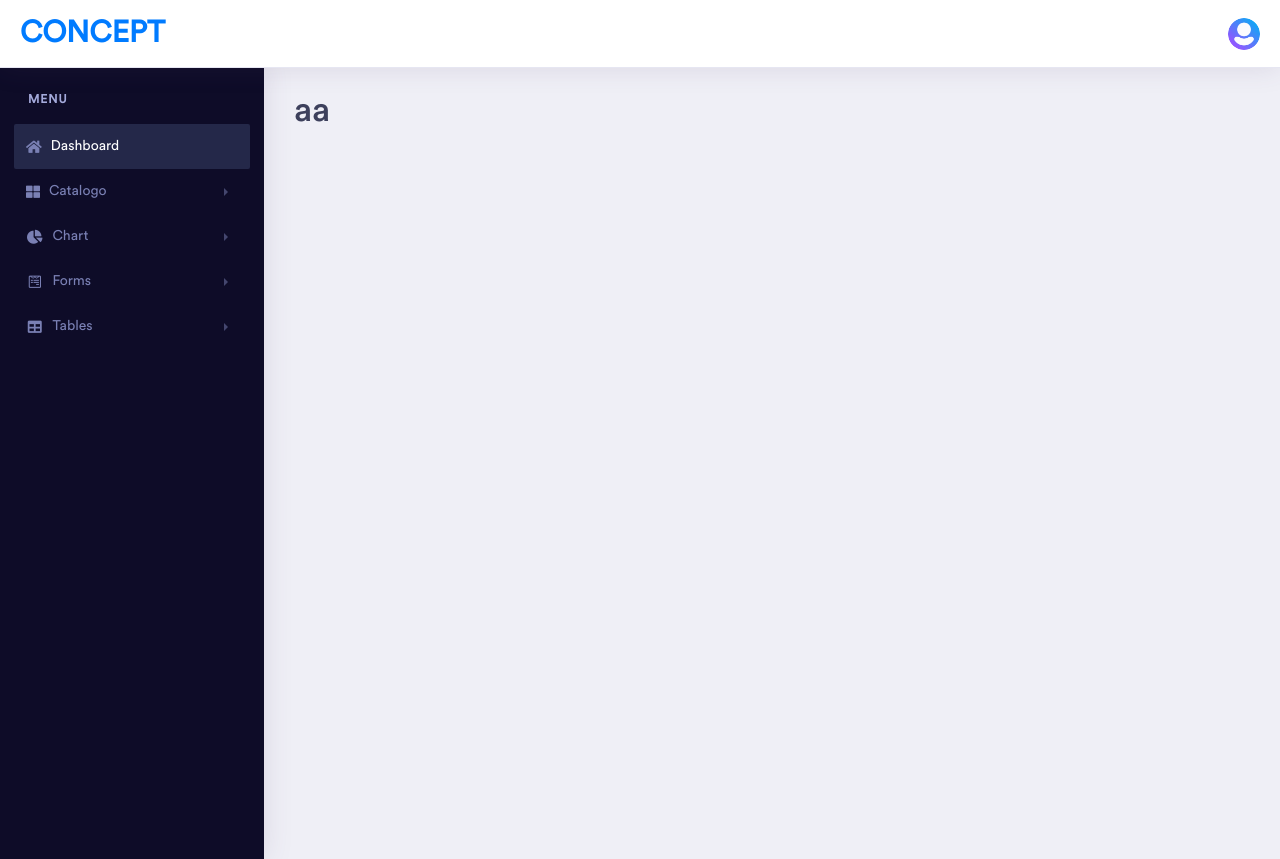
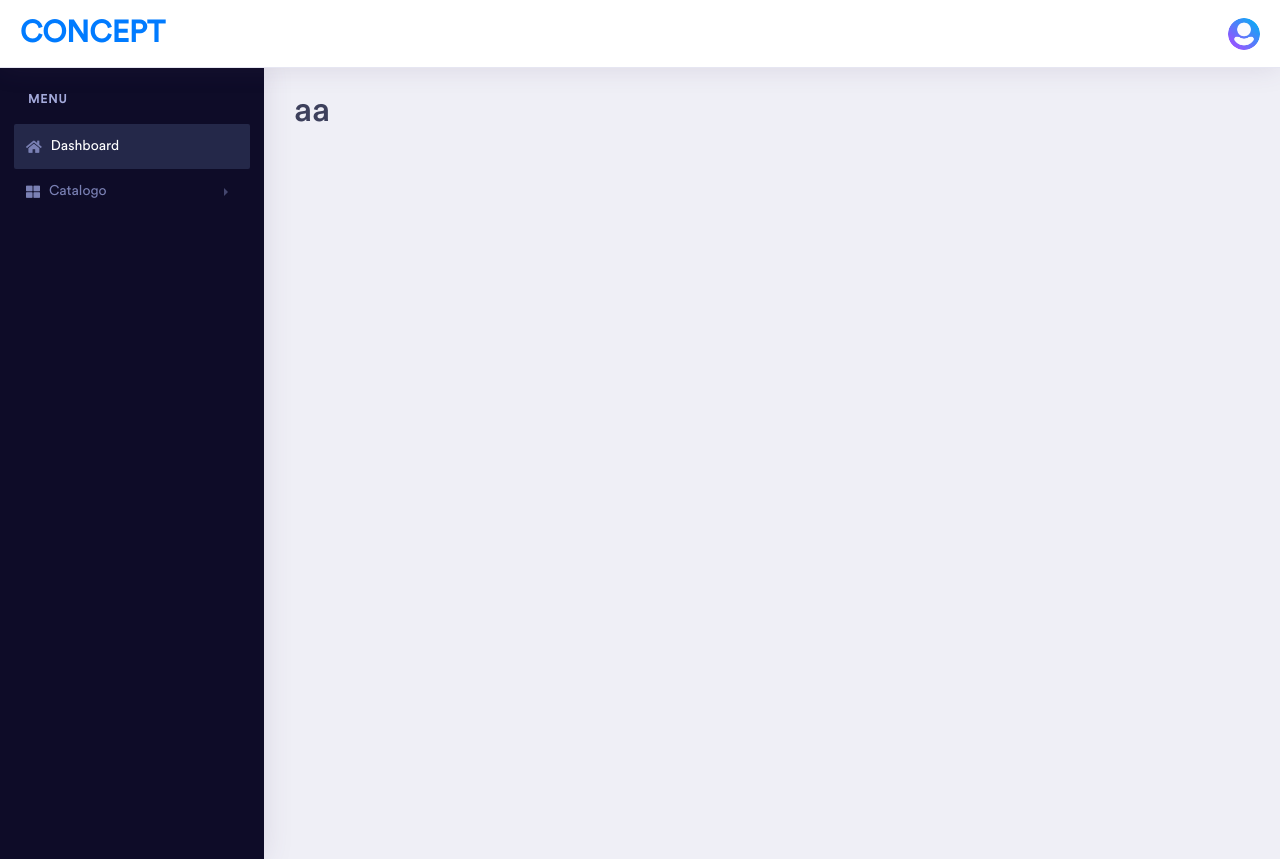
Before and after one commit to TryNeo/sistema-gestion-pedidos, a Django app: page /dashboard/ in a window 1280 px wide. Shown: the top 859 px of the page. Run offline with Django 3.2, Linux system fonts and the light colour scheme; the visitor is signed in with stand-in values (Sample User, id 1); parts of the project's set-up code (start-up, migrations or seed data) failed here and were passed over; some libraries are stand-ins or nearby versions; some web fonts are replaced.

Commit message:
update 12/08/2020

```diff
--- a/apps/dbd/templates/categoria/categoria_form.html
+++ b/apps/dbd/templates/categoria/categoria_form.html
@@ -1,7 +1,11 @@
 {% load widget_tweaks %}
 <div class="modal-dialog  modal-dialog-centered" role="document">
     <div class="modal-content">
+        {% if obj %}
+        <form method="POST" role="form" class="form-inline" action="{% url 'dbd:categoria_edit' obj.pk %}">
+        {% else %}
         <form method="POST" role="form" class="form-inline" action="{% url 'dbd:categoria_new' %}">
+        {% endif %}
             {% csrf_token %}
             <div class="modal-header">
                 <h5 class="modal-title" >{{titulo}}</h5>
--- a/apps/dbd/templates/categoria/categoria_list.html
+++ b/apps/dbd/templates/categoria/categoria_list.html
@@ -76,8 +76,8 @@
                       <span class="label label-danger">Inactivo</span>
                       {% endif %} </td>
                         <td>
-                            <button type="button" class="btn btn-info btn-circle"><i class="far fa-edit"></i></button>
-                            <a href="" class="btn btn-danger btn-circle" role="button"><i class="fa fa-thumbs-down" aria-hidden="true"></i></a>
+                            <button type="button" class="btn btn-info btn-circle"  onclick="return abrir_modal('{% url 'dbd:categoria_edit' cate.id_categoria %}')" ><i class="far fa-edit"></i></button>
+                            <button type="button" class="btn btn-danger btn-circle"  onclick="return abrir_modal('{% url 'dbd:categoria_delete' cate.id_categoria %}')" ><i class="far fa-thumbs-down"></i></button>
                         </td>
                     </tr>
                   {% endfor %}
--- a/apps/dbd/urls.py
+++ b/apps/dbd/urls.py
@@ -7,4 +7,7 @@ urlpatterns = [
 
     path('categoria/',CategoriaListView.as_view(),name="categoria_list"),
     path('categoria/new/',CategoriaCreateView.as_view(),name="categoria_new"),
+    path('categoria/edit/<int:pk>',CategoriaUpdateView.as_view(),name="categoria_edit"),
+    path('categoria/delete/<int:pk>',CategoriaDeleteView.as_view(),name="categoria_delete"),
+
 ]
--- a/templates/base.html
+++ b/templates/base.html
@@ -84,61 +84,6 @@
                                     </ul>
                                 </div>
                             </li>
-                            <li class="nav-item">
-                                <a class="nav-link" href="#" data-toggle="collapse" aria-expanded="false" data-target="#submenu-3" aria-controls="submenu-3"><i class="fas fa-fw fa-chart-pie"></i>Chart</a>
-                                <div id="submenu-3" class="collapse submenu" style="">
-                                    <ul class="nav flex-column">
-                                        <li class="nav-item">
-                                            <a class="nav-link" href="chart-c3.html">C3 Charts</a>
-                                        </li>
-                                        <li class="nav-item">
-                                            <a class="nav-link" href="chart-chartist.html">Chartist Charts</a>
-                                        </li>
-                                        <li class="nav-item">
-                                            <a class="nav-link" href="chart-charts.html">Chart</a>
-                                        </li>
-                                        <li class="nav-item">
-                                            <a class="nav-link" href="chart-morris.html">Morris</a>
-                                        </li>
-                                        <li class="nav-item">
-                                            <a class="nav-link" href="chart-sparkline.html">Sparkline</a>
-                                        </li>
-                                        <li class="nav-item">
-                                            <a class="nav-link" href="chart-gauge.html">Guage</a>
-                                        </li>
-                                    </ul>
-                                </div>
-                            </li>
-                            <li class="nav-item ">
-                                <a class="nav-link" href="#" data-toggle="collapse" aria-expanded="false" data-target="#submenu-4" aria-controls="submenu-4"><i class="fab fa-fw fa-wpforms"></i>Forms</a>
-                                <div id="submenu-4" class="collapse submenu" style="">
-                                    <ul class="nav flex-column">
-                                        <li class="nav-item">
-                                            <a class="nav-link" href="form-elements.html">Form Elements</a>
-                                        </li>
-                                        <li class="nav-item">
-                                            <a class="nav-link" href="form-validation.html">Parsely Validations</a>
-                                        </li>
-                                        <li class="nav-item">
-                                            <a class="nav-link" href="multiselect.html">Multiselect</a>
-                                        </li>
-                                    </ul>
-                                </div>
-                            </li>
-                            <li class="nav-item">
-                                <a class="nav-link" href="#" data-toggle="collapse" aria-expanded="false" data-target="#submenu-5" aria-controls="submenu-5"><i class="fas fa-fw fa-table"></i>Tables</a>
-                                <div id="submenu-5" class="collapse submenu" style="">
-                                    <ul class="nav flex-column">
-                                        <li class="nav-item">
-                                            <a class="nav-link" href="general-table.html">General Tables</a>
-                                        </li>
-                                        <li class="nav-item">
-                                            <a class="nav-link" href="data-tables.html">Data Tables</a>
-                                        </li>
-                                    </ul>
-                                </div>
-                            </li>
-
                         </ul>
                     </div>
                 </nav>
```
Also changed, not shown: apps/dbd/templates/categoria/categoria_delete.html (added, +28 -0 lines), apps/dbd/views/categoria/views.py (+47 -0 lines), 1 other file.
